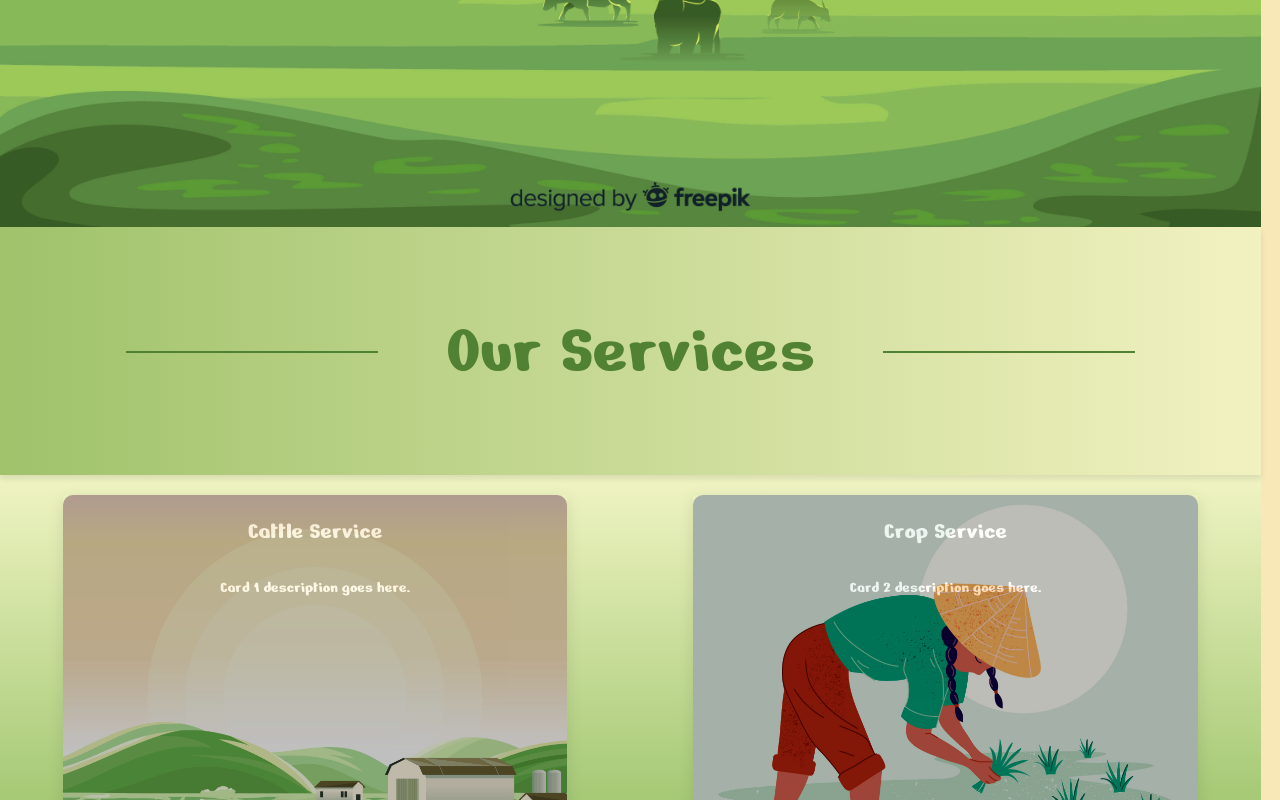
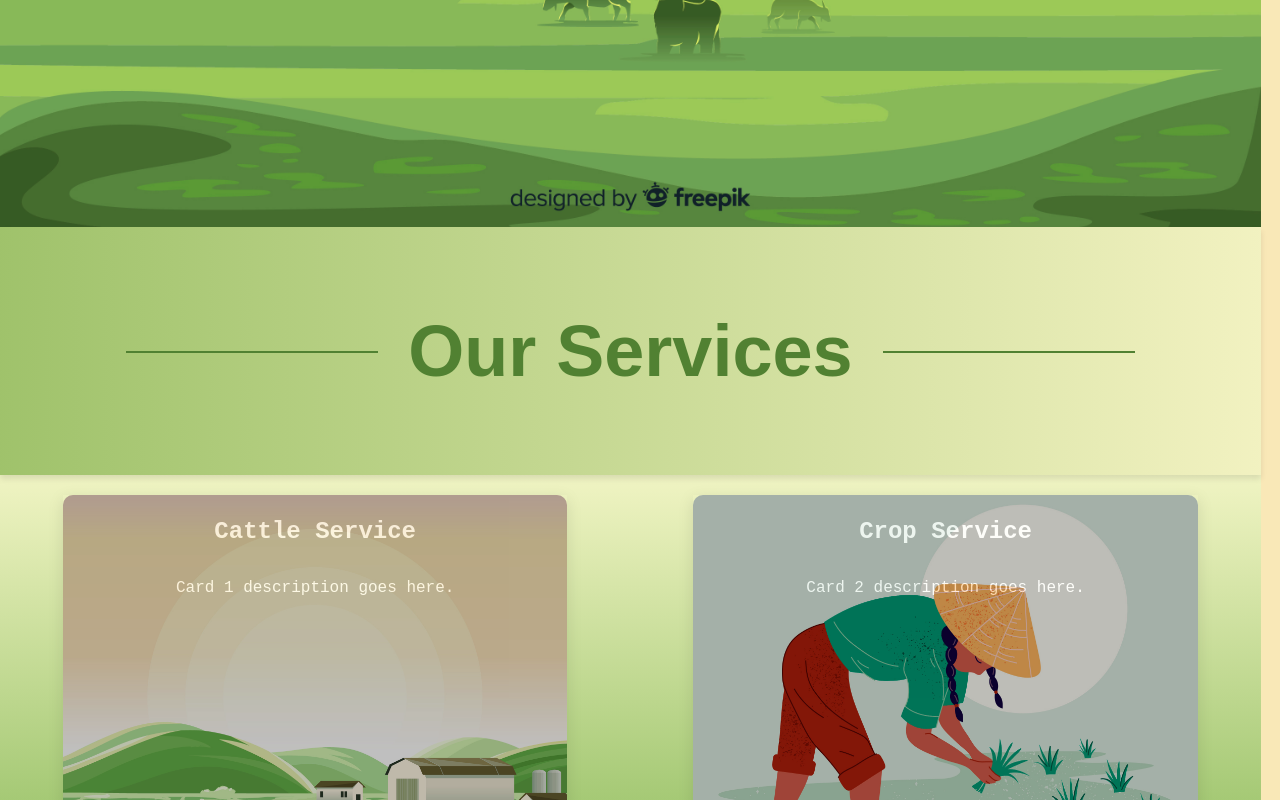
Before and after one commit to Ayush-Agarwala/krishidost, a React (Vite) app: page / in a window 1280 px wide. Shown: the part 573-1373 px from the top of the page. Built offline with nearby package versions, Linux system fonts and the light colour scheme; a web font is replaced by a local one.

Commit message:
fonts changed

```diff
--- a/src/components/Authentication.css
+++ b/src/components/Authentication.css
@@ -17,6 +17,8 @@
   background-color: #ffffff;
   box-shadow: 0px 4px 10px rgba(0, 0, 0, 0.1);
   text-align: center;
+  color: #518132;
+  font-family: monospace;
 }
 
 /* Additional form styling */
--- a/src/components/Card.css
+++ b/src/components/Card.css
@@ -5,6 +5,7 @@
     /* max-width: 300px; */
     margin: 20px;
     box-shadow: 0 4px 15px rgba(0, 0, 0, 0.1);
+
   }
 
   .card:hover {
@@ -46,8 +47,10 @@
   .card-overlay h2 {
     font-size: 24px;
     margin-bottom: 10px;
+    font-family: monospace;
   }
 
   .card-overlay p {
+    font-family: monospace;
     font-size: 16px;
   }
--- a/src/components/Home.css
+++ b/src/components/Home.css
@@ -62,7 +62,7 @@
 /* Services Header */
 .services-header {
     text-align: center;
-    font-family: 'Nerko One', sans-serif;
+    font-family: Arial, Helvetica, sans-serif;
     font-size: 3rem;
     color: #518132;
     background: linear-gradient(90deg, rgba(137, 185, 88, 0.8) 0%, rgba(240, 244, 195, 0.8) 100%);
```
